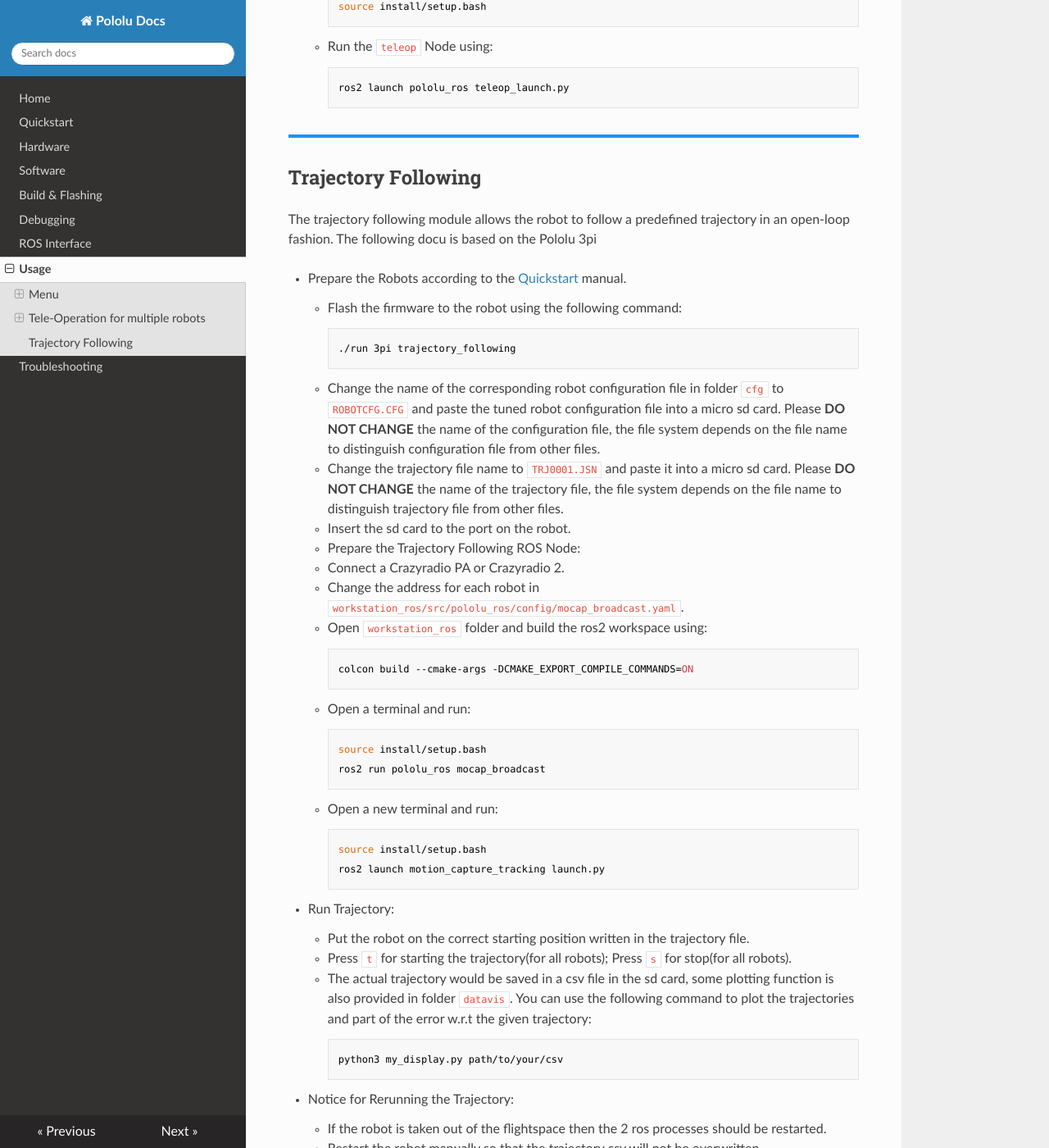
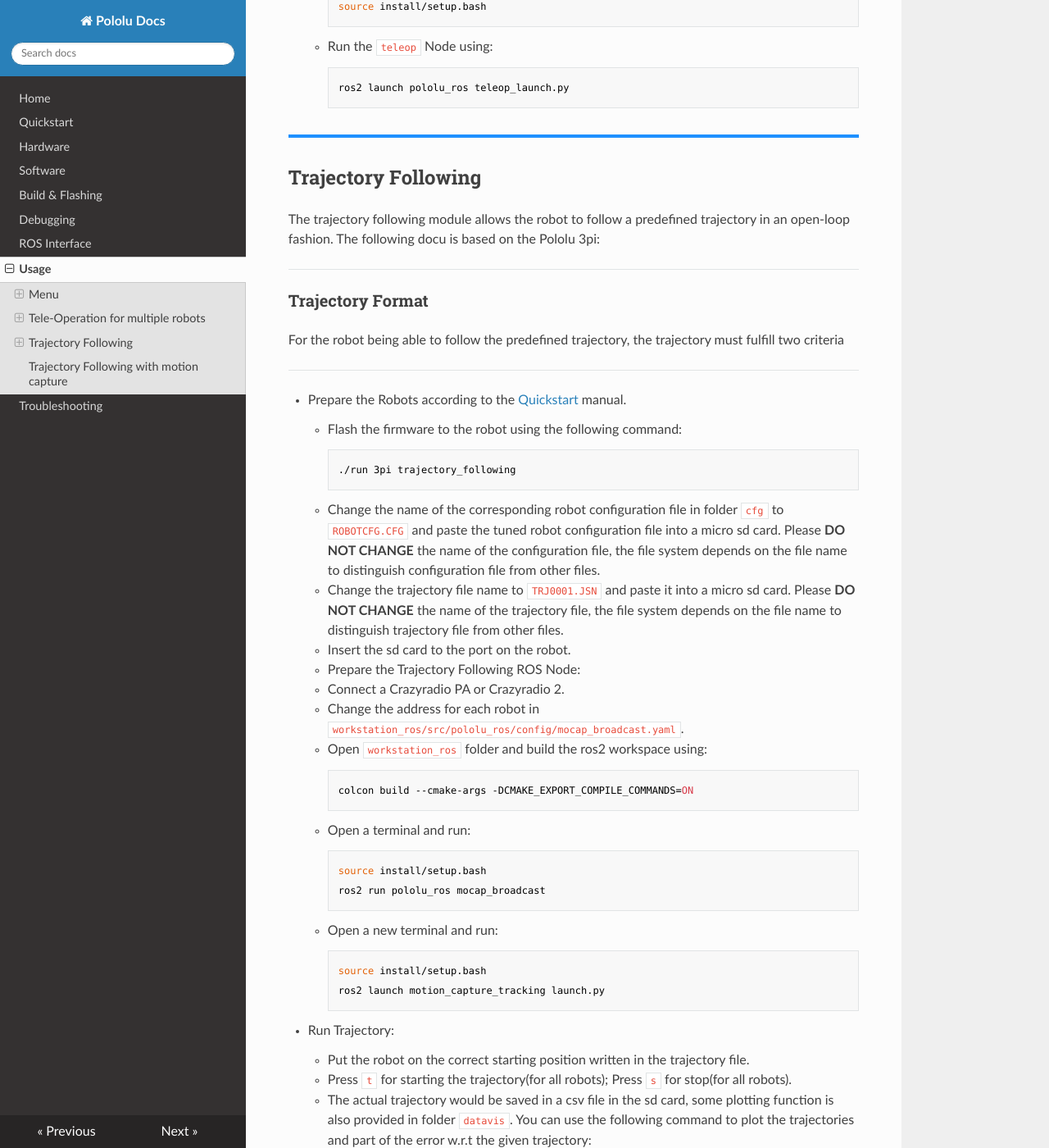
Before and after one commit to IMRCLab/pololu-rs, an MkDocs documentation site: the page built from docs/usage.md, in a window 1280 px wide and 1400 px high, scrolled down 2835 px. Shown: the whole window at 82% size. Built offline with MkDocs 1.6.1, drawn with Linux system fonts in a browser that asks for light colours; nearby versions of some CDN libraries; some of the changed text lies outside the part shown.

Commit message:
added the place for "traj gen" and "mocap" -> next steps fill those section

```diff
--- a/docs/usage.md
+++ b/docs/usage.md
@@ -85,7 +85,14 @@
 
 ## Trajectory Following <!-- Write something about MoCAP-->
 
-The trajectory following module allows the robot to follow a predefined trajectory in an open-loop fashion. The following docu is based on the Pololu 3pi
+The trajectory following module allows the robot to follow a predefined trajectory in an open-loop fashion. The following docu is based on the Pololu 3pi:
+
+---
+### Trajectory Format
+ <!--- Here I need info on the actual format and where the example file lies --->
+For the robot being able to follow the predefined trajectory, the trajectory must fulfill two criteria
+
+---
 
 
 - Prepare the Robots according to the [Quickstart](quickstart.md) manual.
@@ -124,5 +131,6 @@
     - If the robot is taken out of the flightspace then the 2 ros processes should be restarted.
     - Restart the robot manually so that the trajectory csv will not be overwritten.
 
+## Trajectory Following with motion capture
 
-<!-- No info on the MoCap is given as of now -->
+<!-- I need input here -->
```
Also changed, not shown: docs/hardware.md (+0 -5 lines), docs/quickstart.md (+2 -1 lines).
